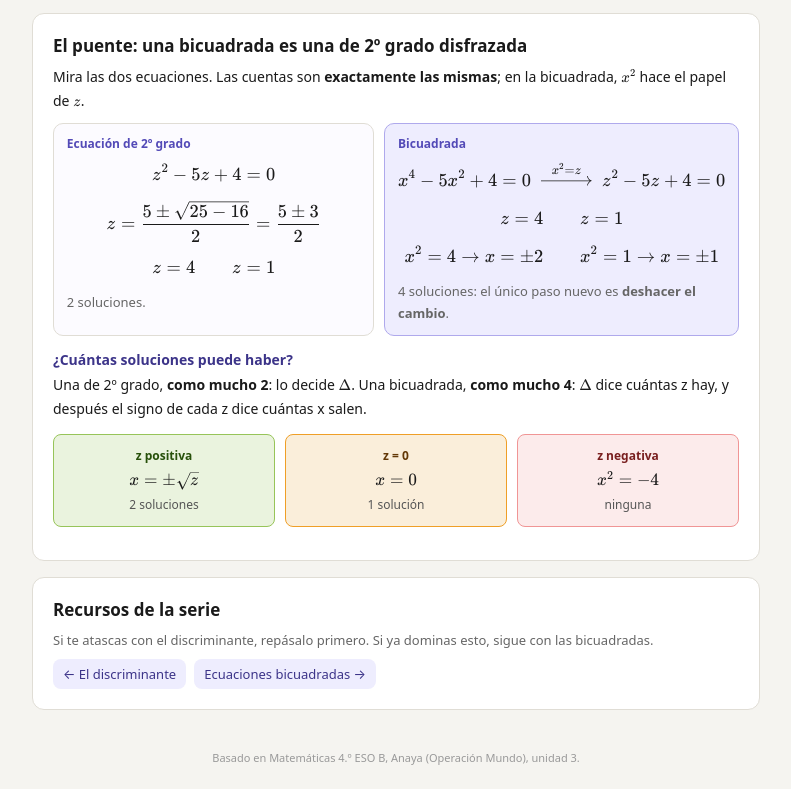
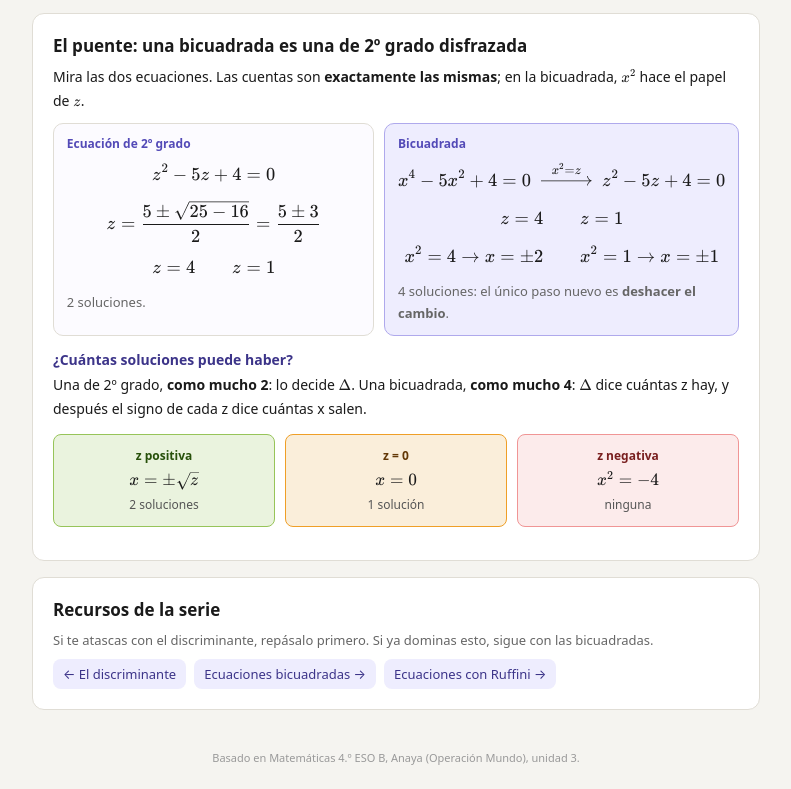
Before and after one commit to cmramosg01/ecuaciones_3en3, a plain HTML site: page index.html in a window 1280 px wide. Shown: the part 1594-2383 px from the top of the page, without its empty margins (244-1035 px from the left). Drawn offline with nearby package versions, Linux system fonts and the light colour scheme.

Commit message:
Add files via upload

```diff
--- a/index.html
+++ b/index.html
@@ -197,6 +197,7 @@ footer{text-align:center;font-size:11px;color:#999;padding:0 1rem 1.5rem}
     <div class="links">
       <a href="https://cmramosg01.github.io/discriminante_ecuaciones_g2/" target="_blank" rel="noopener">← El discriminante</a>
       <a href="https://cmramosg01.github.io/ecuaciones_bicuadradas/" target="_blank" rel="noopener">Ecuaciones bicuadradas →</a>
+      <a href="https://cmramosg01.github.io/ecuaciones_ruffini/" target="_blank" rel="noopener">Ecuaciones con Ruffini →</a>
     </div>
   </div>
 </div>
```
Also changed, not shown: 1 other file.
